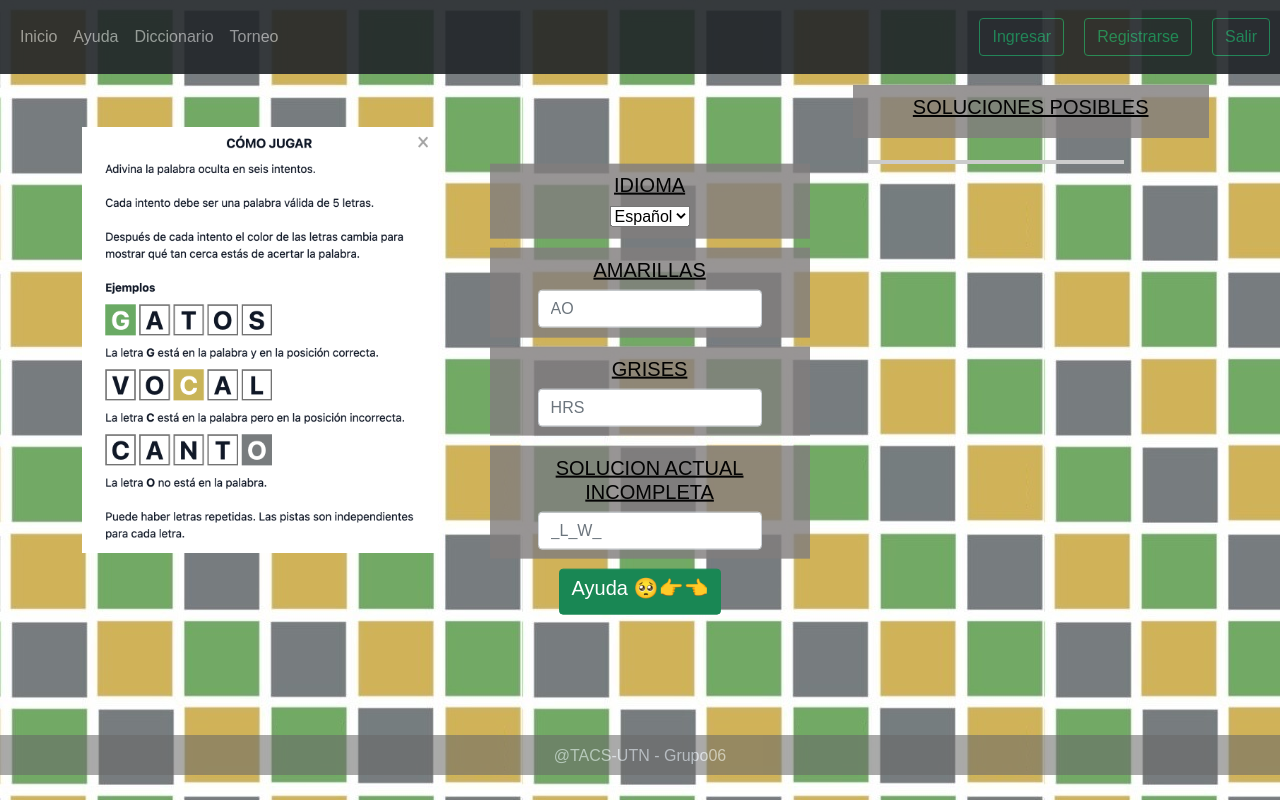
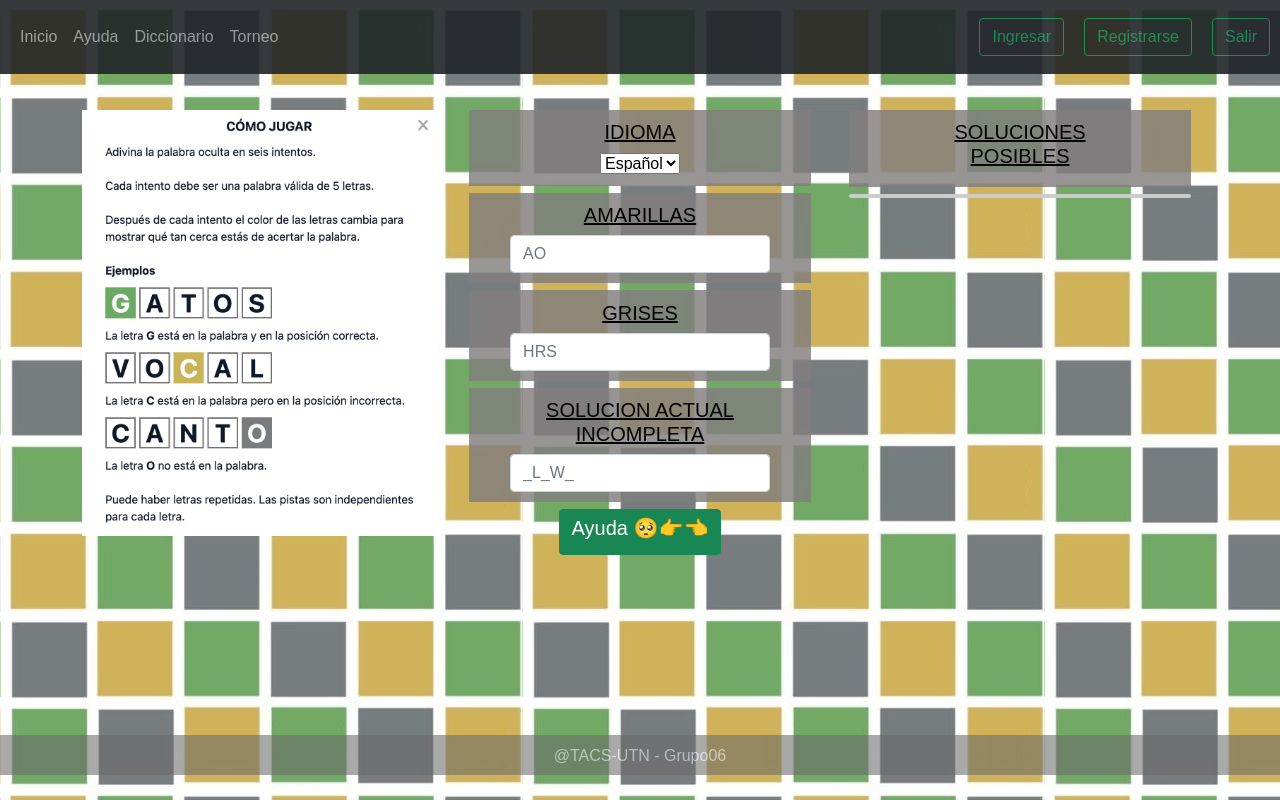
Before and after one commit to MacarenaPesce/TACS-Wordle-grupo6, a React app in the folder frontend/: page /help in a window 1280 px wide. Built offline with nearby package versions, Linux system fonts and the light colour scheme.

Commit message:
front help

```diff
--- a/frontend/src/pages/Help.css
+++ b/frontend/src/pages/Help.css
@@ -15,26 +15,51 @@
     justify-content: center;
 }
 
+.form-help{
+  width: auto;
+  height: auto;
+  margin: 2%;
+  margin-top: 10%;
+  text-align: center;
+}
+
+.solucion{
+  width: auto;
+  height: auto;
+  margin: 2%;
+  margin-top: 10%;
+  padding: 3%;
+  padding-left: 15%;
+  padding-right: 15%;
+  background-color: rgba(129, 126, 126, 0.815);;
+  text-align: center;
+  color: black;
+}
+
+
 .opciones{
-    margin: 3%;
-    padding: 3%;
-    padding-left: 15%;
-    padding-right: 15%;
+    padding-top: 3%;
+    padding-bottom: 3%;
+    padding-left: 12%;
+    padding-right: 12%;
+    margin-bottom: 2%;
+    margin-top: 2%;
     background-color: rgba(129, 126, 126, 0.815);;
     text-align: center;
     color: black;
     width: 100%;
 }
 
-.solucion{
-    top: 40%;
-    width: auto;
-}
-
-form{
-    top: 40%;
-    width: 25%;
-    height: auto;
+.list-group{
+  overflow: scroll;
+  margin-top: 1%;
+  width: auto;
+  height: auto;
+  margin: 2%;
+  text-align: center;
+  color: black;
+  background-color: white;
+  max-height: 22em;
 }
 
 label{
@@ -44,7 +69,7 @@ label{
 }
 
 img{
-    margin-top: 15%;
+    margin-top: 10%;
     display: block;
     height: auto;
     max-width: 300%;
@@ -57,26 +82,11 @@ img{
 * {box-sizing: border-box;}
 
 
-
 ul {
-  position: absolute;
-  overflow: scroll;
-  top: 20%;
-  max-height: 70%;
-  width: 20%;
   border: 2px solid #ccc;
-
   font-size: 16px;
   font-family: Arial, sans-serif;
-
   -webkit-overflow-scrolling: touch;
-
-margin-left:-3%;
-
-  text-align: center;
-  color: black;
-
-  background-color: white;
 }
 
 li {
--- a/frontend/src/pages/Help.js
+++ b/frontend/src/pages/Help.js
@@ -1,5 +1,4 @@
 import React, { Component } from "react";
-import './sesion/Sesion.css'; /*todo: resolver esta dependencia sin usar ese *.css */
 import NavbarAut from "../components/navbar/Navbar";
 import Footer from "../components/footer/Footer";
 import HelpService from "../service/HelpService";
@@ -45,7 +44,7 @@ export default class Help extends Component{
 
     render(){
         let listWords = this.state.wordsResponse.map((word) =>
-            <li key={word}> {word}</li>
+            <li class="list-group-item disabled" key={word}> {word}</li>
         );
 
 
@@ -59,7 +58,7 @@ export default class Help extends Component{
 
                     <div class="container">
                         <div class="row">
-                            <div class="col-4">
+                            <div class="col">
                                 <div class="instrucciones">
                                     {/*<h1>WordleCheats.exe</h1>*/}
                                     {/*todo: alinear verticalmente img, lo puse con margin pero no queda centrado*/}
@@ -73,7 +72,7 @@ export default class Help extends Component{
 
 
                             <div class="col">
-                                <form onSubmit={this.submitHandler}>
+                                <form onSubmit={this.submitHandler} className="form-help">
                                         <div className="opciones">
                                             <div className="form-group">
                                                 <div><label><h5>Idioma</h5></label></div>
@@ -106,20 +105,17 @@ export default class Help extends Component{
                                         </div>
 
                                         <button type="submit" className="btn btn-success"><h5>Ayuda 🥺👉👈</h5></button>
-
                                 </form>
                             </div>
 
                             <div class="col">
                                 <div className="solucion">
-                                    <div className="opciones">
                                     {/* todo: que no aparezca el titulo ni la seccion hasta que no aprete el boton */}
                                     <label><h5>Soluciones posibles</h5></label>
-                                        <ul>
+                                </div>
+                                <ul class="list-group">
                                     {listWords}
                                 </ul>
-                                    </div>
-                                </div>
                             </div>
                         </div>
                     </div>
--- a/frontend/src/pages/sesion/Login.js
+++ b/frontend/src/pages/sesion/Login.js
@@ -47,7 +47,7 @@ export default class Login extends Component{
                     </header>
 
                     <div className="forms">
-                        <form onSubmit={this.submitHandler}>
+                        <form onSubmit={this.submitHandler} className="form-sesion">
                             <h1>Log in</h1>
 
                             <div className="form-group">
--- a/frontend/src/pages/sesion/Register.js
+++ b/frontend/src/pages/sesion/Register.js
@@ -43,7 +43,7 @@ export default class Register extends Component{
                     </header>
 
                     <div className="forms">
-                        <form onSubmit={this.submitHandler}>
+                        <form onSubmit={this.submitHandler} className="form-sesion">
                             <h1>Register</h1>
 
                             <div className="form-group">
--- a/frontend/src/pages/sesion/Sesion.css
+++ b/frontend/src/pages/sesion/Sesion.css
@@ -11,7 +11,7 @@
 
 }
 
-form{
+.form-sesion{
     width: 30%;
     height: 50%;
     text-align: center;
```
Lines whose indentation alone changed are shown as unchanged.
